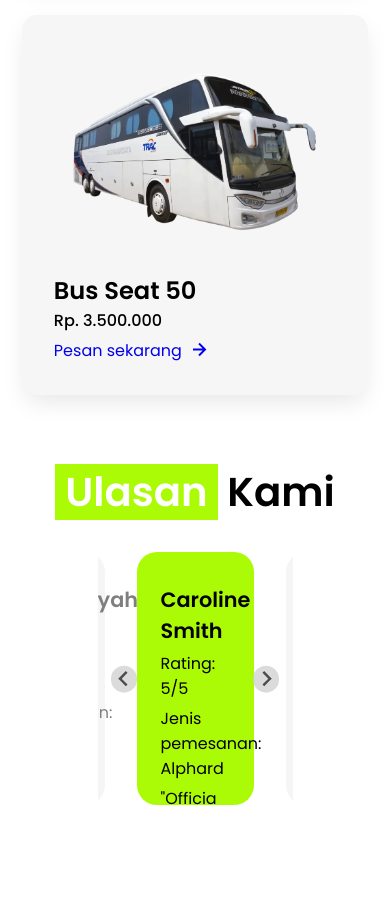
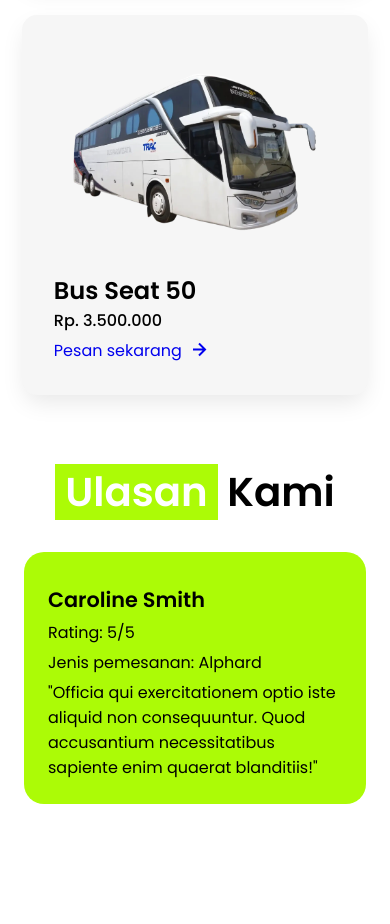
Before and after one commit to sendNull/wd-transport, a website built with Vite: page index.html in a window 390 px wide. Shown: the part 7914-8838 px from the top of the page. Before the commit the page ends 8739 px from the top, so only its background shows below. Built offline with nearby package versions, Linux system fonts and the light colour scheme.

Commit message:
update carousel

```diff
--- a/assets/js/main.js
+++ b/assets/js/main.js
@@ -43,5 +43,13 @@ let reviewCarousel = new Splide(".review-carousel", {
     easing: 'cubic-bezier(0.08,0.82,0.17,1)',
     speed: 800,
 
+    breakpoints:{
+        500: {
+            padding: '0',
+            arrows: false,
+            drag: true,
+        }
+    }
+
 });
     reviewCarousel.mount();
--- a/main.scss
+++ b/main.scss
@@ -66,7 +66,7 @@ body {
 
     .review-carousel{
       width: 50vw;
-      height: 30vh;
+      min-height: 30vh;
 
 
       // background: green;
--- a/mediaQuery.scss
+++ b/mediaQuery.scss
@@ -1,45 +1,71 @@
-@media screen and (max-width: 400px) {
+
+
+@media screen and (max-width: 899px) {
   .main-container {
-        .hero-section {
-            position: relative;
+    .review-section{
       max-width: 100%;
-            min-height: 100vh;
-            background: url("../img/hero-img.webp") no-repeat center;
-            background-size: cover;
+      // height: 35vh;
+      // background: red;
+      padding: 5% 0;
       display: flex;
+      gap: 30px;
+      flex-direction: column;
       align-items: center;
       justify-content: center;
-            color: white;
-
-            .hero-text{
-              position: relative;
-              z-index: 1;
-              text-align: center;
-              width: 100%;
-              // background: green;
 
       h1{
+        // background: maroon;
+        text-align: center;
         font-weight: $bold-font;
-                // font-size: 5rem;
-                font-size: clamp(2.5rem, 1.9231rem + 2.5641vw, 5rem);
-                line-height: 120%;
-                margin-bottom: 15px;
-                // background: red;
+        font-size: clamp(2.5rem, 2.2692rem + 1.0256vw, 3.5rem);
 
+        .highlights{
+          // display: inline-block;
+          color: $white;
+          padding:0 10px 0 10px;
+        }
       }
 
-              p{
-                // font-size: 1.2rem;
-                font-size: clamp(1rem, 0.9538rem + 0.2051vw, 1.2rem);
+      .review-carousel{
+        width: 100%;
+        // height: 30vh;
+
+        .splide__track{
+          height: 100%;
+
+          .splide__list{
+
+            .splide__slide{
+              position: relative;
+
+              height: 100%;
+              background: #ececec;
+              opacity: 0.5;
+              border-radius: 20px;
+              transition: opacity 300ms ease, background 700ms ease;
+              padding: 2rem 1.5rem 1.5rem 1.5rem;
+
+              .customer-name{
+                font-weight: $bold-font;
+                font-size: 1.3rem;
+                margin-bottom: 5px;
+              }
+              .order-name{
+                margin-top: 5px;
+              }
+              .review{
+                margin-top: 5px;
               }
 
+              &.is-active{
+                background: $green-primary;
+                opacity: 1;
               }
             }
           }
         }
-
-@media screen and (max-width: 899px) {
-  .main-container {
+      }
+    }
     .benefits-section{
       padding-top: 3rem;
       max-width: 100%;
@@ -91,3 +117,108 @@
   }
 
 }
+
+
+@media screen and (max-width: 500px) {
+  .main-container {
+    .review-section{
+      max-width: 100%;
+      // height: 35vh;
+      // background: red;
+      padding: 5% 1.5rem;
+      display: flex;
+      gap: 30px;
+      flex-direction: column;
+      align-items: center;
+      justify-content: center;
+
+      h1{
+        // background: maroon;
+        text-align: center;
+        font-weight: $bold-font;
+        font-size: clamp(2.5rem, 2.2692rem + 1.0256vw, 3.5rem);
+
+        .highlights{
+          // display: inline-block;
+          color: $white;
+          padding:0 10px 0 10px;
+        }
+      }
+
+      .review-carousel{
+        width: 100%;
+        // min-height: 30vh;
+
+        .splide__track{
+          height: 100%;
+
+          .splide__list{
+
+            .splide__slide{
+              position: relative;
+
+              height: 100%;
+              background: #ececec;
+              opacity: 0.5;
+              border-radius: 20px;
+              transition: opacity 300ms ease, background 700ms ease;
+              padding: 2rem 1.5rem 1.5rem 1.5rem;
+
+              .customer-name{
+                font-weight: $bold-font;
+                font-size: 1.3rem;
+                margin-bottom: 5px;
+              }
+              .order-name{
+                margin-top: 5px;
+              }
+              .review{
+                margin-top: 5px;
+              }
+
+              &.is-active{
+                background: $green-primary;
+                opacity: 1;
+              }
+            }
+          }
+        }
+      }
+    }
+      .hero-section {
+          position: relative;
+          max-width: 100%;
+          min-height: 100vh;
+          background: url("../img/hero-img.webp") no-repeat center;
+          background-size: cover;
+          display: flex;
+          align-items: center;
+          justify-content: center;
+          color: white;
+
+          .hero-text{
+            position: relative;
+            z-index: 1;
+            text-align: center;
+            width: 100%;
+            // background: green;
+
+            h1{
+              font-weight: $bold-font;
+              // font-size: 5rem;
+              font-size: clamp(2.5rem, 1.9231rem + 2.5641vw, 5rem);
+              line-height: 120%;
+              margin-bottom: 15px;
+              // background: red;
+
+            }
+
+            p{
+              // font-size: 1.2rem;
+              font-size: clamp(1rem, 0.9538rem + 0.2051vw, 1.2rem);
+            }
+
+          }
+      }
+  }
+}
```
Also changed, not shown: index.html (+1 -13 lines), assets/css/main.css, 1 other file. Lines whose indentation alone changed are shown as unchanged.
